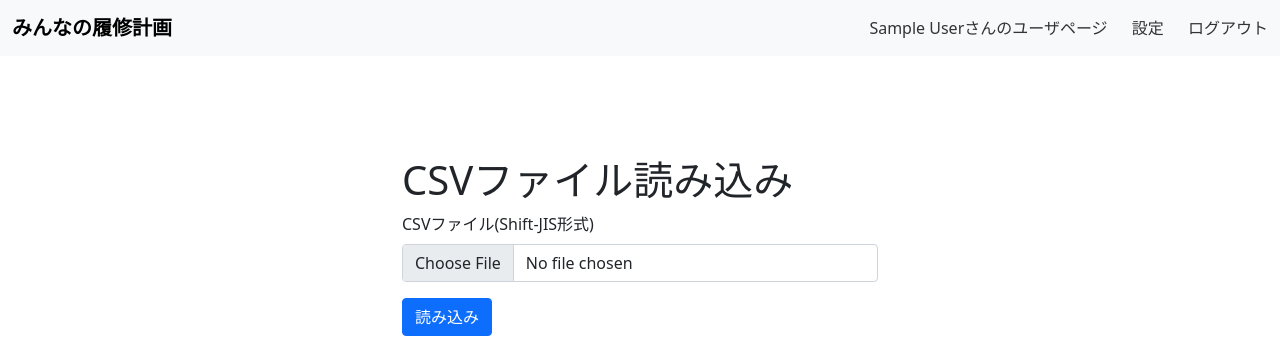
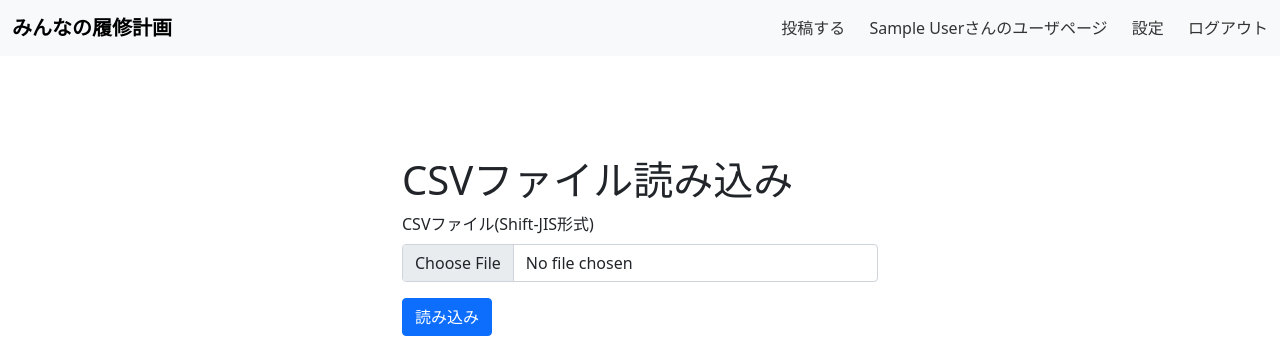
Before and after one commit to Yuta1004/ShareCoursePlanApp, a Flask app: page /subject/csv in a window 1280 px wide. Shown: the top 340 px of the page. Run offline with Flask 2, Linux system fonts and the light colour scheme; the visitor is signed in with stand-in values (Sample User, id 1).

Commit message:
[add](templates) ヘッダーに投稿ページへのリンクを追加

```diff
--- a/app/templates/header.html
+++ b/app/templates/header.html
@@ -8,6 +8,7 @@
         <div class="navbar-nav">
             <div class="inline">
                 {% if session["logined"] %}
+                    <a style="color: #333; text-decoration: none; margin-right: 20px;" href="/post">投稿する</a>
                     <a style="color: #333; text-decoration: none; margin-right: 20px;" href="/user">{{ session["name"] }}さんのユーザページ</a>
                     <a style="color: #333; text-decoration: none; margin-right: 20px;" href="/settings">設定</a>
                     <a style="color: #333; text-decoration: none;" href="/auth/logout">ログアウト</a>
```
